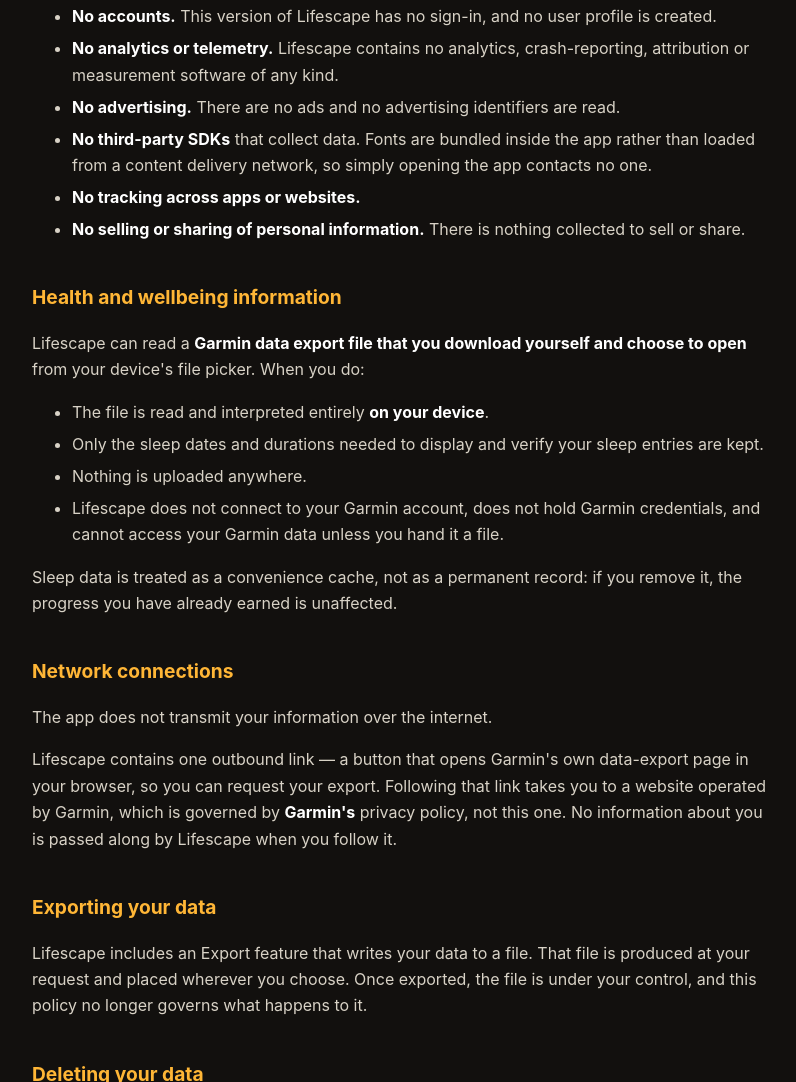
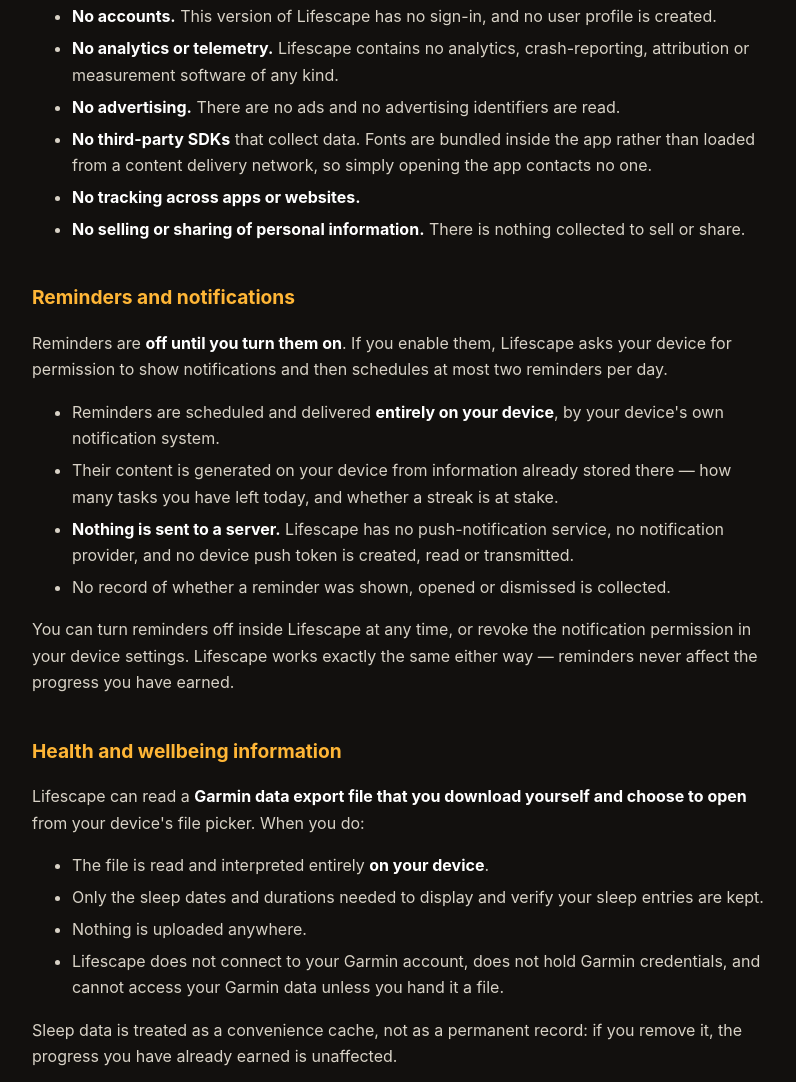
Before and after one commit to edvinklaebo/lifescape-legal, a plain HTML site: page index.html in a window 1280 px wide. Shown: the part 798-1880 px from the top of the page, without its empty margins (240-1036 px from the left). Drawn offline with Linux system fonts and the light colour scheme.

Commit message:
Update privacy policy

```diff
--- a/index.html
+++ b/index.html
@@ -63,6 +63,15 @@
 <li><strong>No tracking across apps or websites.</strong></li>
 <li><strong>No selling or sharing of personal information.</strong> There is nothing collected to sell or share.</li>
 </ul>
+<h2>Reminders and notifications</h2>
+<p>Reminders are <strong>off until you turn them on</strong>. If you enable them, Lifescape asks your device for permission to show notifications and then schedules at most two reminders per day.</p>
+<ul>
+<li>Reminders are scheduled and delivered <strong>entirely on your device</strong>, by your device&#39;s own notification system.</li>
+<li>Their content is generated on your device from information already stored there — how many tasks you have left today, and whether a streak is at stake.</li>
+<li><strong>Nothing is sent to a server.</strong> Lifescape has no push-notification service, no notification provider, and no device push token is created, read or transmitted.</li>
+<li>No record of whether a reminder was shown, opened or dismissed is collected.</li>
+</ul>
+<p>You can turn reminders off inside Lifescape at any time, or revoke the notification permission in your device settings. Lifescape works exactly the same either way — reminders never affect the progress you have earned.</p>
 <h2>Health and wellbeing information</h2>
 <p>Lifescape can read a <strong>Garmin data export file that you download yourself and choose to open</strong> from your device&#39;s file picker. When you do:</p>
 <ul>
```
